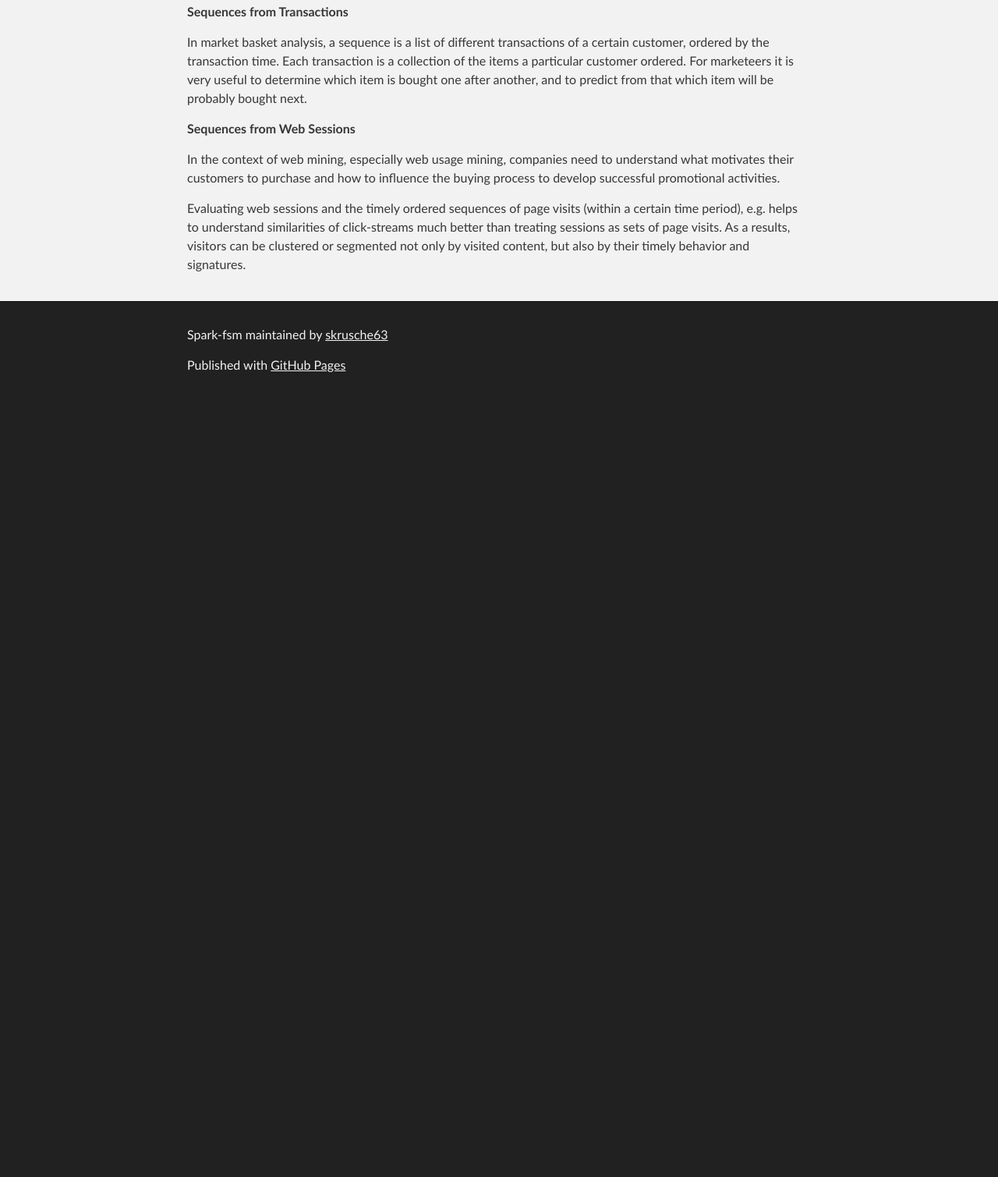
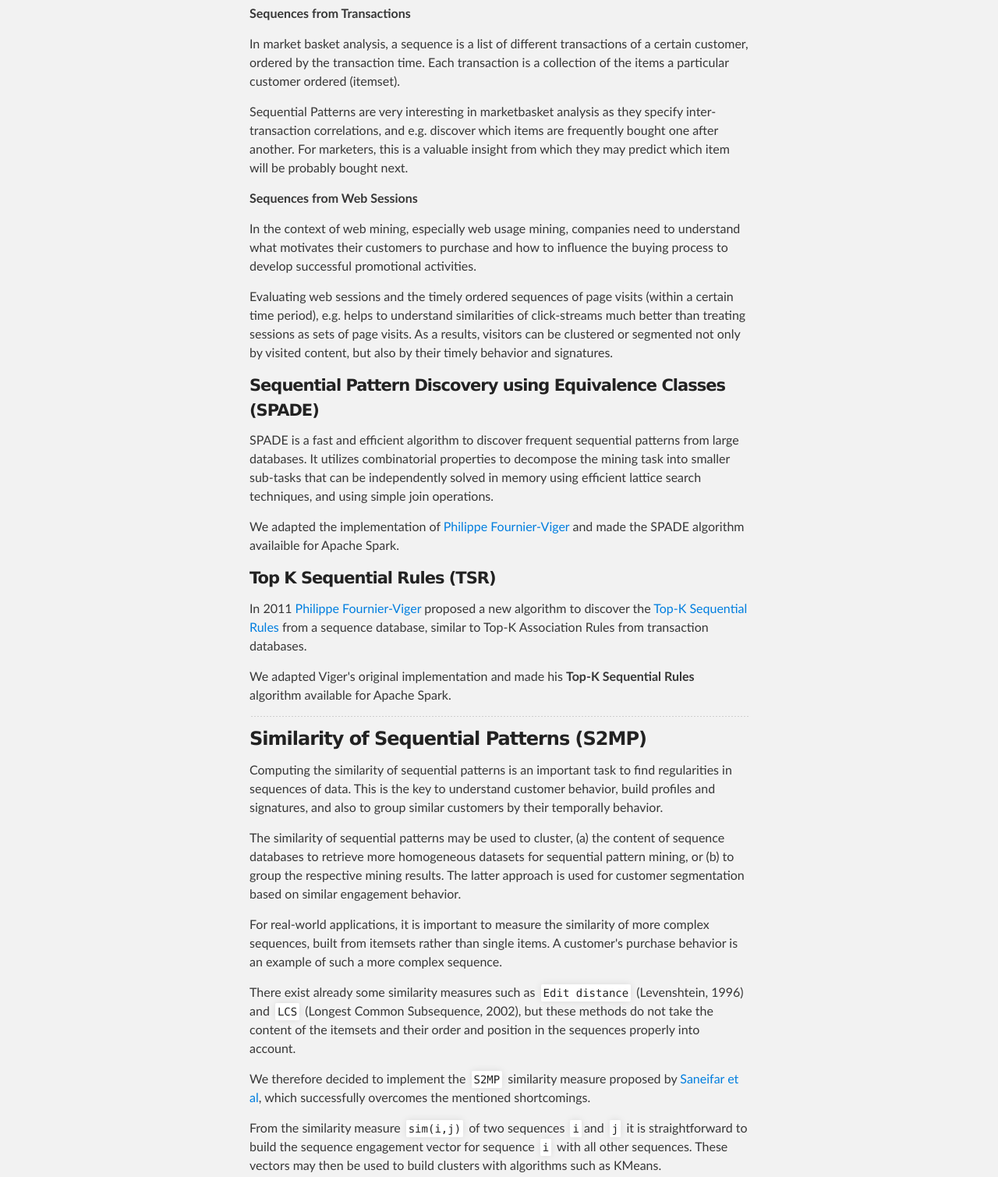
Before and after one commit to skrusche63/spark-fsm, a plain HTML site: page index.html in a window 1280 px wide. Shown: the part 976-2485 px from the top of the page at 78% size. Before the commit the page ends 1491 px from the top, so only its background shows below. Drawn offline with Linux system fonts and the light colour scheme.

Commit message:
Create gh-pages branch via GitHub

```diff
--- a/index.html
+++ b/index.html
@@ -33,8 +33,8 @@
       <section id="main_content" class="inner">
         <p><img src="https://raw.github.com/skrusche63/spark-elastic/master/images/dr-kruscheundpartner.png" alt="Dr.Krusche &amp; Partner PartG"></p>
 
-<h2>
-<a name="sequential-pattern-mining-with-spark" class="anchor" href="#sequential-pattern-mining-with-spark"><span class="octicon octicon-link"></span></a>Sequential Pattern Mining with Spark</h2>
+<h3>
+<a name="sequential-pattern-mining-with-spark" class="anchor" href="#sequential-pattern-mining-with-spark"><span class="octicon octicon-link"></span></a>Sequential Pattern Mining with Spark</h3>
 
 <p>Sequential pattern mining is an important mining technique with a wide range of real-life applications.
 It has been found very useful in domains such as </p>
@@ -52,18 +52,46 @@ relevant patterns in big datasets that specify (timely ordered) sequences of dat
 
 <p><strong>Sequences from Transactions</strong></p>
 
-<p>In market basket analysis, a sequence is a list of different transactions of a certain customer, ordered by the transaction time.
-Each transaction is a collection of the items a particular customer ordered. For marketeers it is very useful to determine which
-item is bought one after another, and to predict from that which item will be probably bought next.</p>
+<p>In market basket analysis, a sequence is a list of different transactions of a certain customer, ordered by the transaction time. Each transaction is a collection of the items a particular customer ordered (itemset). </p>
+
+<p>Sequential Patterns are very interesting in marketbasket analysis as they specify inter-transaction correlations, and e.g. discover which items are frequently bought one after another. For marketers, this is a valuable insight from which they may predict which item will be probably bought next.</p>
 
 <p><strong>Sequences from Web Sessions</strong></p>
 
-<p>In the context of web mining, especially web usage mining, companies need to understand what motivates their customers to purchase
-and how to influence the buying process to develop successful promotional activities.</p>
+<p>In the context of web mining, especially web usage mining, companies need to understand what motivates their customers to purchase and how to influence the buying process to develop successful promotional activities.</p>
 
-<p>Evaluating web sessions and the timely ordered sequences of page visits (within a certain time period), e.g. helps to understand
-similarities of click-streams much better than treating sessions as sets of page visits. As a results, visitors can be clustered
-or segmented not only by visited content, but also by their timely behavior and signatures.</p>
+<p>Evaluating web sessions and the timely ordered sequences of page visits (within a certain time period), e.g. helps to understand similarities of click-streams much better than treating sessions as sets of page visits. As a results, visitors can be clustered or segmented not only by visited content, but also by their timely behavior and signatures.</p>
+
+<h4>
+<a name="sequential-pattern-discovery-using-equivalence-classes-spade" class="anchor" href="#sequential-pattern-discovery-using-equivalence-classes-spade"><span class="octicon octicon-link"></span></a>Sequential Pattern Discovery using Equivalence Classes (SPADE)</h4>
+
+<p>SPADE is a fast and efficient algorithm to discover frequent sequential patterns from large databases. It utilizes combinatorial properties to decompose the mining task into smaller sub-tasks that can be independently solved in memory using efficient lattice search techniques, and using simple join operations.</p>
+
+<p>We adapted the implementation of <a href="http://www.philippe-fournier-viger.com">Philippe Fournier-Viger</a> and made the SPADE algorithm availaible for Apache Spark.</p>
+
+<h4>
+<a name="top-k-sequential-rules-tsr" class="anchor" href="#top-k-sequential-rules-tsr"><span class="octicon octicon-link"></span></a>Top K Sequential Rules (TSR)</h4>
+
+<p>In 2011 <a href="http://www.philippe-fournier-viger.com">Philippe Fournier-Viger</a> proposed a new algorithm to discover the <a href="http://www.philippe-fournier-viger.com/spmf/TopSeqRules_sequential_rules_2.pdf">Top-K Sequential Rules</a> from a sequence database, similar to Top-K Association Rules from transaction databases.</p>
+
+<p>We adapted Viger's original implementation and made his <strong>Top-K Sequential Rules</strong> algorithm available for Apache Spark.</p>
+
+<hr><h3>
+<a name="similarity-of-sequential-patterns-s2mp" class="anchor" href="#similarity-of-sequential-patterns-s2mp"><span class="octicon octicon-link"></span></a>Similarity of Sequential Patterns (S2MP)</h3>
+
+<p>Computing the similarity of sequential patterns is an important task to find regularities in sequences of data. This is the key to understand customer behavior, build profiles and signatures, and also to group similar customers by their temporally behavior.    </p>
+
+<p>The similarity of sequential patterns may be used to cluster, (a) the content of sequence databases to retrieve more homogeneous datasets for sequential pattern mining, or (b) to group the respective mining results. The latter approach is used for customer segmentation based on similar engagement behavior.</p>
+
+<p>For real-world applications, it is important to measure the similarity of more complex sequences, built from itemsets rather than single items. A customer's purchase behavior is an example of such a more complex sequence.</p>
+
+<p>There exist already some similarity measures such as <code>Edit distance</code> (Levenshtein, 1996) and <code>LCS</code> (Longest Common Subsequence, 2002), but these methods do not take the content of the itemsets and their order and position in the sequences properly into account.</p>
+
+<p>We therefore decided to implement the <code>S2MP</code> similarity measure proposed by <a href="http://crpit.com/confpapers/CRPITV87Saneifar.pdf">Saneifar et al</a>, which successfully overcomes the mentioned shortcomings.</p>
+
+<p>From the similarity measure <code>sim(i,j)</code> of two sequences <code>i</code>and <code>j</code> it is straightforward to build the sequence engagement vector for sequence <code>i</code> with all other sequences. These vectors may then be used to build clusters with algorithms such as KMeans.</p>
+
+<p>In market basket analysis or web usage mining, a sequence of purchase transactions or web sessions is directly associated with a certain customer or visitor. The clusters built from KMeans and S2MP may then be applied to group customers with similar buying or web usage behavior.</p>
       </section>
     </div>
 
--- a/stylesheets/stylesheet.css
+++ b/stylesheets/stylesheet.css
@@ -264,7 +264,7 @@ Full-Width Styles
 
 .inner {
   position: relative;
-  max-width: 800px;
+  max-width: 640px;
   padding: 20px 10px;
   margin: 0 auto;
 }
```
Also changed, not shown: params.json (+1 -1 lines).
